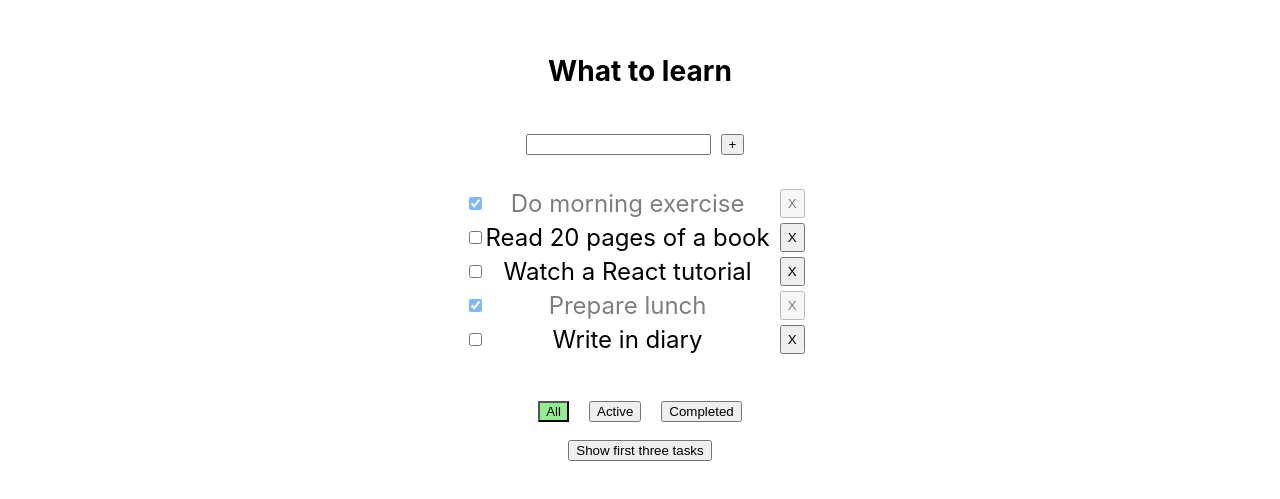
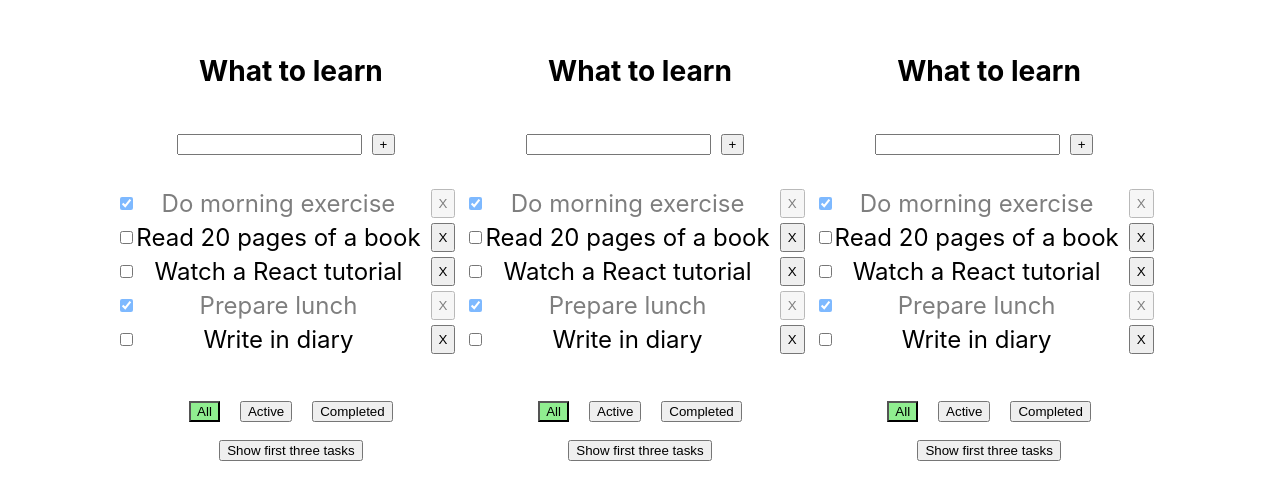
Before and after one commit to VanoKi/todolist-02, a React (Vite) app: page / in a window 1280 px wide. Shown: the part 157-656 px from the top of the page. Built offline with nearby package versions, Linux system fonts and the light colour scheme.

Commit message:
feat: map to app

```diff
--- a/src/App.tsx
+++ b/src/App.tsx
@@ -71,9 +71,11 @@ export const App = () => {
   const show = () => {
     return isShow ? filter().slice(0, 3) : filter()
   }
-
+  const arr = [0, 1, 2]
   return (
     <div className="app">
+      {arr.map(mappedTasks => {
+        return (
           <TodolistItem
           title="What to learn"
           // tasks={filter()}
@@ -85,6 +87,8 @@ export const App = () => {
           addTask={addTask}
           changeIsDone={changeIsDone}
         />
+        )
+      })}
     </div>
   )
 }
```
Lines whose indentation alone changed are shown as unchanged.
